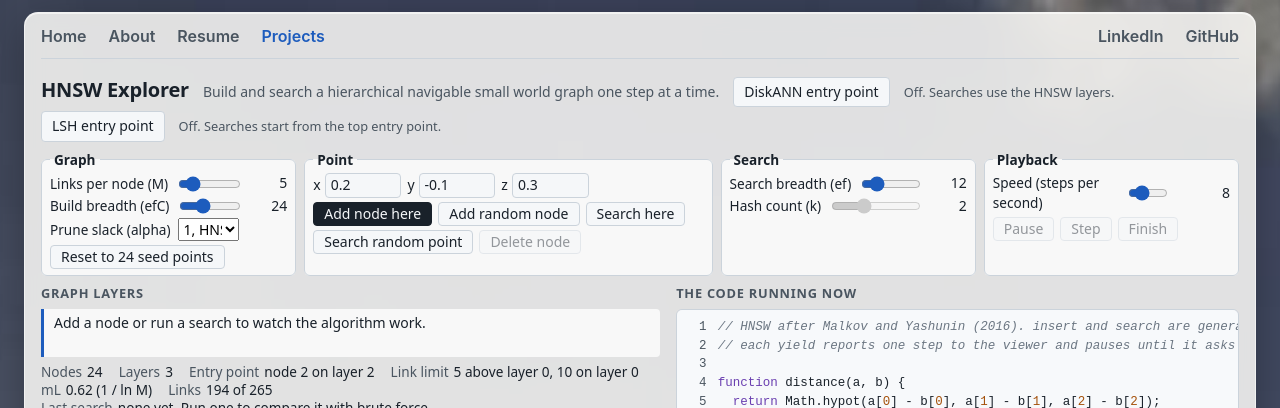
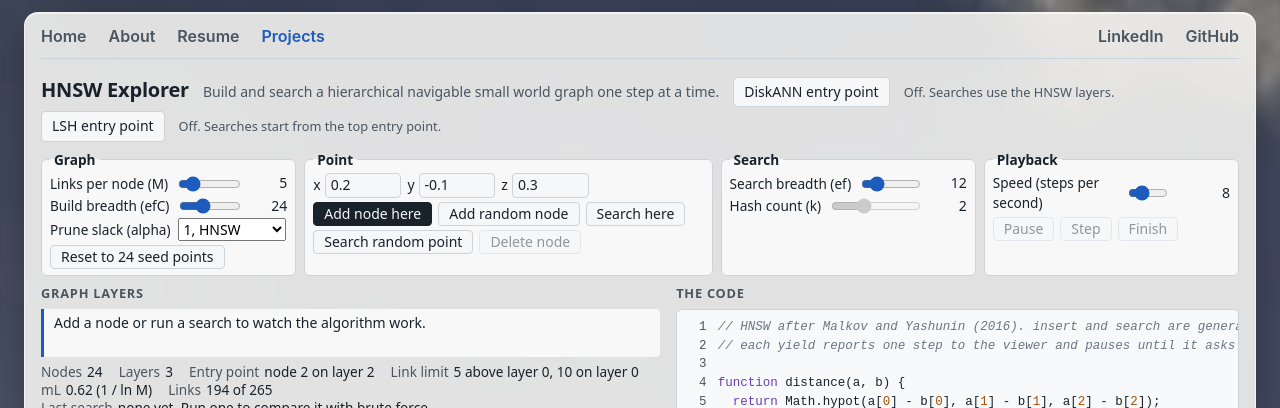
Before and after one commit to Quintuplin/quintuplin.github.io, a Jekyll site: the page simulations/hnsw/index.html, which Jekyll copies as it is, in a window 1280 px wide. Shown: the top 408 px of the page. Built offline with Jekyll 4.4.1, drawn with Linux system fonts in a browser that asks for light colours; some of the changed text lies outside the part shown.

Commit message:
#23 Give the HNSW workspace a full screen below a scrollable header, keep the alpha select whole, trim the legend and rename the code heading

```diff
--- a/simulations/hnsw/index.html
+++ b/simulations/hnsw/index.html
@@ -174,8 +174,11 @@
 #playback-settings .slider-row { --output-width: 3.5rem; }
 .slider-row label { font-size: 0.85rem; }
 .slider-row input { width: 100%; min-width: 0; accent-color: var(--result); }
-.slider-row select { font: inherit; min-width: 0; }
 .slider-row output { font-variant-numeric: tabular-nums; text-align: right; }
+/* The select keeps its full option text; it drops below the label only when the box is too narrow for both. */
+.select-row { display: flex; flex-wrap: wrap; align-items: center; gap: 2px 8px; margin-bottom: 2px; }
+.select-row label { font-size: 0.85rem; }
+.select-row select { font: inherit; max-width: 100%; }
 .button-row { display: flex; flex-wrap: wrap; gap: 6px; margin-top: 6px; }
 .hint { color: var(--muted); font-size: 0.8rem; margin-top: 4px; }
 .coords { display: flex; gap: 6px; flex-wrap: wrap; }
@@ -251,9 +254,9 @@
 .stats div { display: flex; gap: 5px; min-width: 0; }
 .stats dt { color: var(--muted); }
 .stats dd { margin: 0; font-variant-numeric: tabular-nums; }
-.legend { list-style: none; margin: 2px 0 0; padding: 0; display: grid; grid-template-columns: repeat(auto-fill, minmax(9rem, 1fr)); gap: 2px 10px; font-size: 0.8rem; }
-.legend li { display: flex; align-items: center; gap: 6px; }
-.legend svg { flex: none; width: 34px; height: 14px; overflow: visible; }
+.legend { list-style: none; margin: 2px 0 0; padding: 0; display: grid; grid-template-columns: repeat(auto-fill, minmax(8rem, 1fr)); gap: 1px 10px; font-size: 0.75rem; }
+.legend li { display: flex; align-items: center; gap: 5px; }
+.legend svg { flex: none; width: 28px; height: 12px; overflow: visible; }
 .sw-edge { stroke: var(--edge); fill: none; }
 .sw-trace { stroke: var(--trace); fill: none; }
 .sw-found { stroke: var(--found); fill: none; }
@@ -266,8 +269,13 @@
 .sw-lsh { stroke: var(--lsh); fill: none; }
 .sw-slab { fill: var(--slab); stroke: var(--slab-edge); }
 
-/* Desktop fits one screen: long hints stay for screen readers only and controls pack tighter. */
+/* Desktop: the site bar and header scroll off and the workspace fills one screen below them.
+   Long hints stay for screen readers only and controls pack tighter. */
 @media not all and (max-width: 860px) {
+  html, body { height: auto; }
+  body { min-height: 100vh; }
+  /* 32px leaves the sheet and photo edge in view under the workspace; the floor keeps a short window usable. */
+  .layout { flex: none; height: max(32rem, calc(100vh - 32px)); height: max(32rem, calc(100dvh - 32px)); }
   .hint.desktop-sr {
     position: absolute; width: 1px; height: 1px; overflow: hidden;
     clip-path: inset(50%); white-space: nowrap; margin: 0;
@@ -348,7 +356,7 @@
           <input id="param-ef-construction" type="range" min="4" max="64" step="1" value="24" aria-describedby="param-m-hint">
           <output id="param-ef-construction-value" for="param-ef-construction">24</output>
         </div>
-        <div class="slider-row">
+        <div class="select-row">
           <label for="param-alpha">Prune slack (alpha)</label>
           <select id="param-alpha" aria-describedby="param-m-hint">
             <option value="1" selected>1, HNSW</option>
@@ -424,7 +432,7 @@
   </section>
 
   <section class="column" aria-labelledby="code-title">
-    <h2 id="code-title">The code running now</h2>
+    <h2 id="code-title">The code</h2>
     <pre id="code-pane" class="code-pane" tabindex="0" aria-label="HNSW source code. The highlighted line is the step shown in the layer views."><code id="code-lines"></code></pre>
     <div class="card">
         <h2 id="legend-title">Legend</h2>
```
